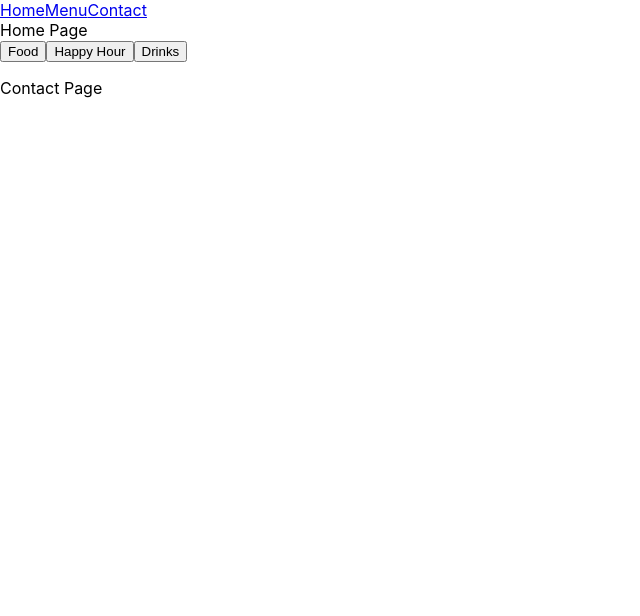
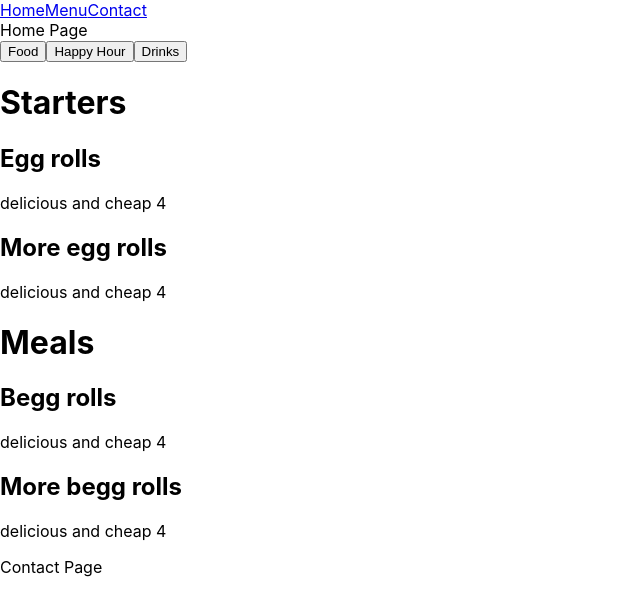
Before and after one commit to just-inspace/wild-tiger-thai-redesign, a React (Create React App) app in the folder wtt-react/: page / in a window 1280 px wide. Shown: the top 616 px of the page, without its empty margins (0-640 px from the left). Built offline with nearby package versions, Linux system fonts and the light colour scheme; the HTML template or start-up script is replaced by a standard one.

Commit message:
Wired up React Components. Modified design for single source of truth principle

```diff
--- a/wtt-react/src/components/menu.jsx
+++ b/wtt-react/src/components/menu.jsx
@@ -1,19 +1,13 @@
 import React, { Component } from "react";
+import MenuItems from './menuItems';
+
 class Menu extends Component {
 	state = {};
 
-	renderMenu = () => {
-		return (
-			<p>
-				{this.props.menu.map(section => {
-					console.log(section);
-				})}
-			</p>
-		);
-	};
-
 	render() {
-		return <div id="menu">{this.renderMenu()}</div>;
+		return ( <div id="menu">
+			{this.props.menu.map((section, index) => <MenuItems key={index+"items"} index={index} items={section.items} header={section.header}/>)}
+		</div>);
 	}
 }
 
--- /dev/null
+++ b/wtt-react/src/components/menuItem.jsx
@@ -0,0 +1,18 @@
+import React, { Component } from 'react';
+class MenuItem extends Component {
+    state = {  }
+    render() {
+        let { name } = this.props;
+        let { description } = this.props;
+        let { index } = this.props;
+
+        return (
+            <React.Fragment>
+                <h2 key={index + "name"}>{name}</h2>
+                <p key={index + "description"}>{description}</p>
+            </React.Fragment>
+         );
+    }
+}
+
+export default MenuItem;
--- /dev/null
+++ b/wtt-react/src/components/menuItems.jsx
@@ -0,0 +1,16 @@
+import React, { Component } from 'react';
+import MenuItem from './menuItem';
+
+class MenuItems extends Component {
+    state = {  }
+    render() {
+        return (
+            <React.Fragment>
+                <h1 key={this.props.index} className="menuHeading">{this.props.header}</h1>
+                {this.props.items.map((item, index) => <MenuItem key={index+"item"} index={index} name={item.name} description={item.description}/>)}
+            </React.Fragment>
+         );
+    }
+}
+
+export default MenuItems;
--- a/wtt-react/src/components/menuNav.jsx
+++ b/wtt-react/src/components/menuNav.jsx
@@ -2,11 +2,12 @@ import React, { Component } from "react";
 class MenuNav extends Component {
 	state = {};
 	render() {
+		const { click } = this.props;
 		return (
 			<div id="menuButtons">
-				<button>Food</button>
-				<button>Happy Hour</button>
-				<button>Drinks</button>
+				<button id="foodButton" value="foodMenu" onClick={click}>Food</button>
+				<button id="happyHourButton" value="happyHourMenu" onClick={click}>Happy Hour</button>
+				<button id="drinksButton" value="drinksMenu" onClick={click}>Drinks</button>
 			</div>
 		);
 	}
--- a/wtt-react/src/components/menuSection.jsx
+++ b/wtt-react/src/components/menuSection.jsx
@@ -4,7 +4,7 @@ import MenuNav from "./menuNav";
 
 class MenuSection extends Component {
 	state = {
-		activeMenu: [
+		foodMenu: [
 			{
 				header: "Starters",
 				subheading: "buy somethin will ya",
@@ -24,6 +24,36 @@ class MenuSection extends Component {
 				subheading: "buy somethin will ya",
 				items: [
 					{
+						name: "Begg rolls",
+						description: "delicious and cheap 4"
+					},
+					{
+						name: "More begg rolls",
+						description: "delicious and cheap 4"
+					}
+				]
+			}
+		],
+		drinksMenu: [
+			{
+				header: "drink",
+				subheading: "buy somethin will ya",
+				items: [
+					{
+						name: "Egg rolls",
+						description: "delicious and cheap 4"
+					},
+					{
+						name: "More egg rolls",
+						description: "delicious and cheap 4"
+					}
+				]
+			},
+			{
+				header: "drinks",
+				subheading: "buy somethin will ya",
+				items: [
+					{
 						name: "Egg rolls",
 						description: "delicious and cheap 4"
 					},
@@ -33,13 +63,65 @@ class MenuSection extends Component {
 					}
 				]
 			}
-		]
+		],
+		happyHourMenu: [
+			{
+				header: "hoppy",
+				subheading: "buy somethin will ya",
+				items: [
+					{
+						name: "Egg rolls",
+						description: "delicious and cheap 4"
+					},
+					{
+						name: "More egg rolls",
+						description: "delicious and cheap 4"
+					}
+				]
+			},
+			{
+				header: "harpy",
+				subheading: "buy somethin will ya",
+				items: [
+					{
+						name: "Egg rolls",
+						description: "delicious and cheap 4"
+					},
+					{
+						name: "More egg rolls",
+						description: "delicious and cheap 4"
+					}
+				]
+			},
+			{
+				header: "happy",
+				subheading: "buy somethin will ya",
+				items: [
+					{
+						name: "Egg rolls",
+						description: "delicious and cheap 4"
+					},
+					{
+						name: "More egg rolls",
+						description: "delicious and cheap 4"
+					}
+				]
+			}
+		],
+		activeMenu: "foodMenu"
 	};
+
+
+	// handlers
+	handleClick = (e) => {
+		this.setState({activeMenu: e.target.value});
+	}
+
 	render() {
 		return (
 			<div id="menuSection">
-				<MenuNav />
-				<Menu menu={this.state.activeMenu} />
+				<MenuNav click={this.handleClick}/>
+				<Menu menu={this.state[this.state.activeMenu]} />
 			</div>
 		);
 	}
```
Also changed, not shown: 1 other file (tests, documents, lock files or other folders).
